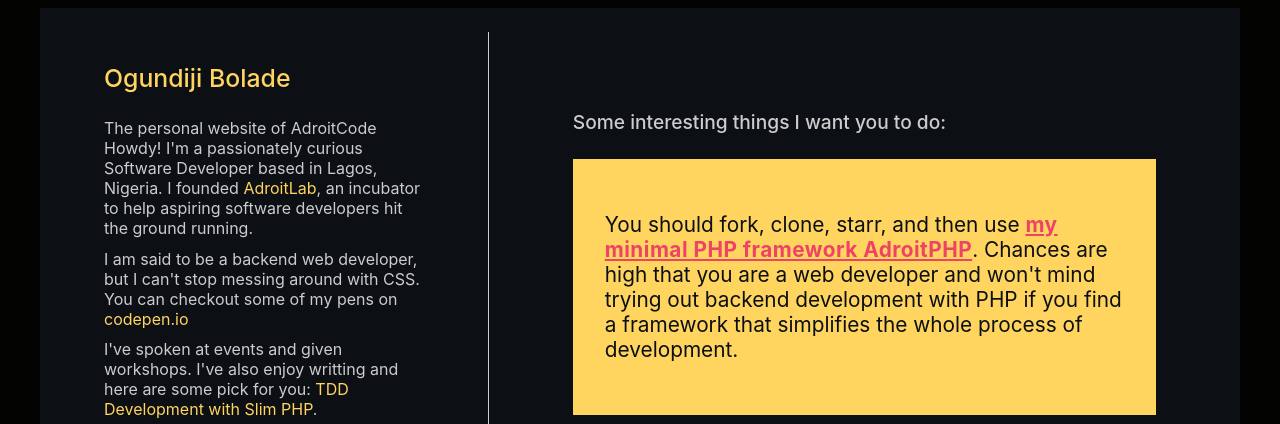
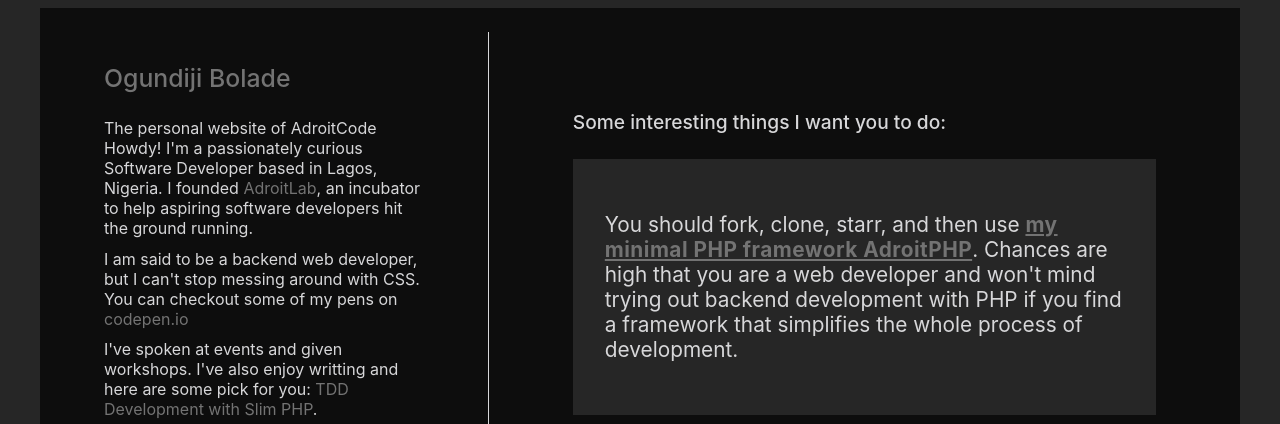
Before and after one commit to Adroit11/adroitnew, a plain HTML site: page index.html in a window 1280 px wide. Shown: the top 424 px of the page. Drawn offline with Linux system fonts and the light colour scheme.

Commit message:
darkmode desktop

```diff
--- a/assets/css/stylesheet.less
+++ b/assets/css/stylesheet.less
@@ -1,11 +1,11 @@
-@primary-bg: #030301;
-@secondary-bg: #0c0f13;
-@text-secondary: #EE4266;
+@primary-bg: #262626;
+@secondary-bg: #0d0d0d;
+@text-secondary: #737373;
 @font: -apple-system, BlinkMacSystemFont, "Segoe UI", Roboto, Helvetica, Arial,
   sans-serif, "Apple Color Emoji", "Segoe UI Emoji", "Segoe UI Symbol";
 @header-font: "Zilla Slab", -apple-system, "BlinkMacSystemFont", "Segoe UI",
   "Roboto", "Oxygen-Sans", "Ubuntu", "Cantarell", "Helvetica Neue", sans-serif;
-@header-color-primary: #ffd560;
+@header-color-primary: #737373;
 @font-l: 1.55185rem;
 @font-m: 1.2rem;
 @mx-w: 1200px;
@@ -21,7 +21,7 @@
 @bolder: 700;
 @wide: 0.03rem;
 @padding-pr: 16px 64px;
-@color-primary: #cccccc;
+@color-primary: #d7d7d9;
 @line-h: 1.1;
 @grid: grid;
 @gap-16: 16px;
@@ -99,8 +99,8 @@ body {
       margin-right: 64px;
       padding: 2.475rem 1.2375rem;
       .card-block {
-        background: #ffd560;
-        color: #0c0f13;
+        background: @primary-bg;
+        color: @color-primary;
         margin: 0 0 1rem 0;
         padding: 2rem;
         p {
```
Also changed, not shown: assets/css/stylesheet.css.
